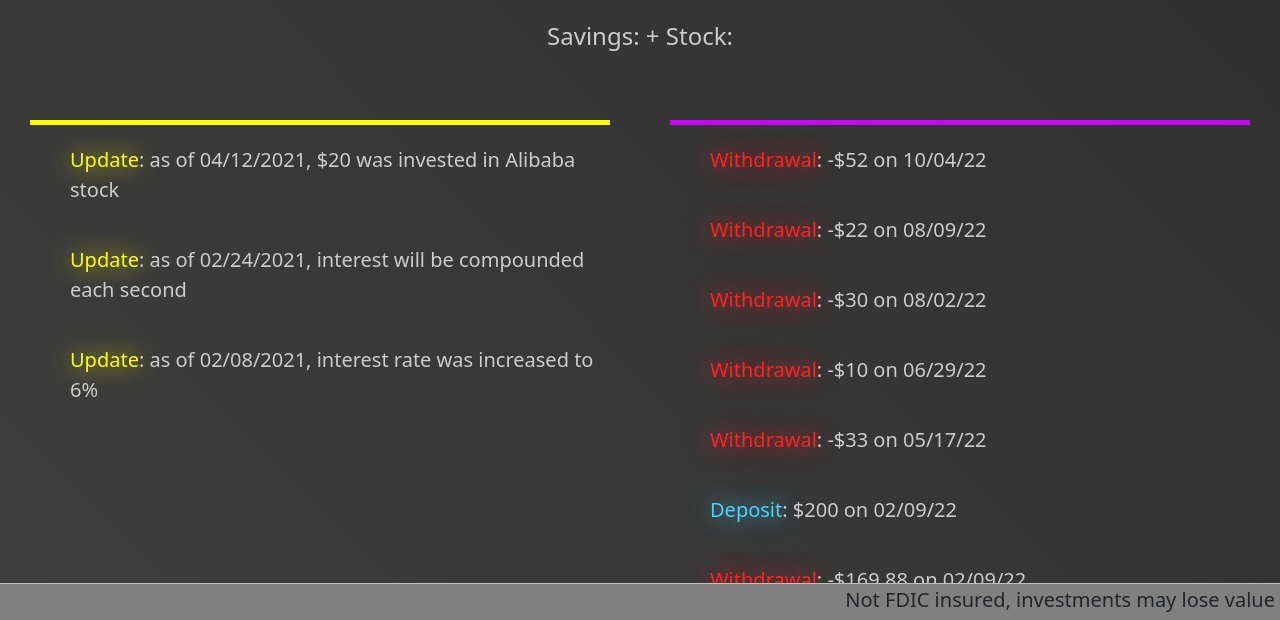
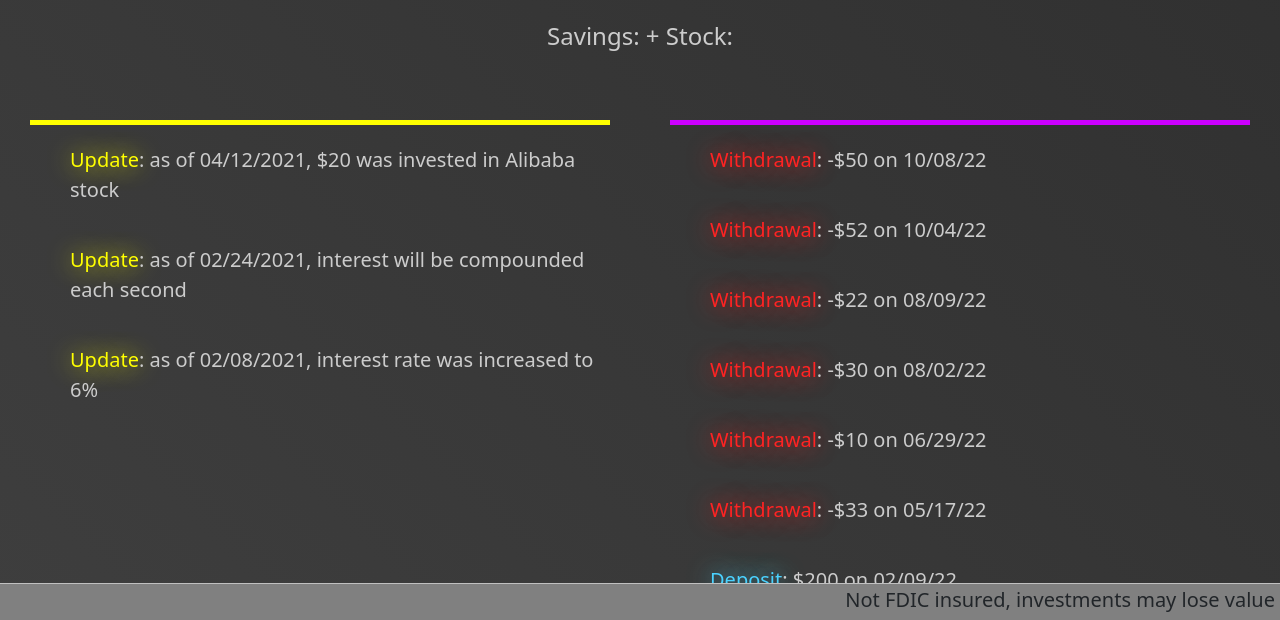
Before and after one commit to JStar-C/Stocks, a plain HTML site: page myMoney/savings.html in a window 1280 px wide. Shown: the part 180-800 px from the top of the page. Drawn offline with nearby package versions, Linux system fonts and the light colour scheme; no server answers.

Commit message:
Update savings.html

```diff
--- a/myMoney/savings.html
+++ b/myMoney/savings.html
@@ -247,8 +247,8 @@
                 { date : "2022-06-29T00:00:00Z", amount :  -10.00 },
                 { date : "2022-08-02T00:00:00Z", amount :  -30.00 },
                 { date : "2022-08-09T00:00:00Z", amount :  -22.00 },
-                { date : "2022-10-04T00:00:00Z", amount :  -52.00 }
-
+                { date : "2022-10-04T00:00:00Z", amount :  -52.00 },
+                { date : "2022-10-08T00:00:00Z", amount :  -50.00 }
             ];
 
             depositsDateAmount.reverse();
```
